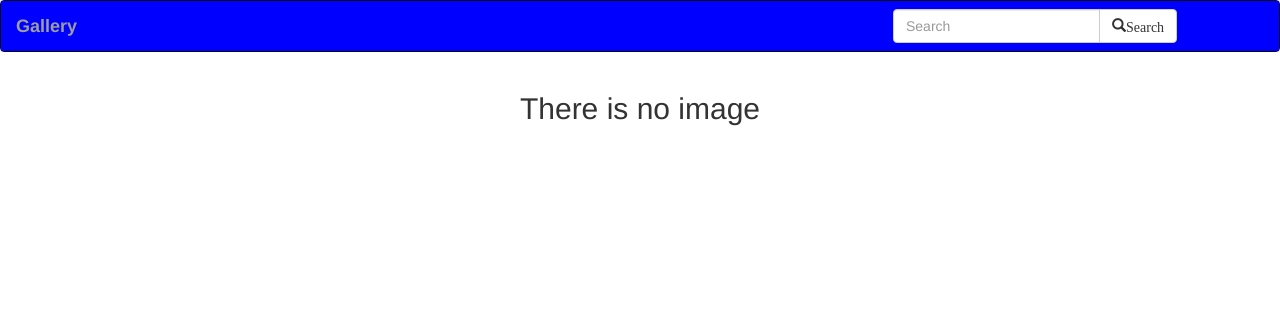
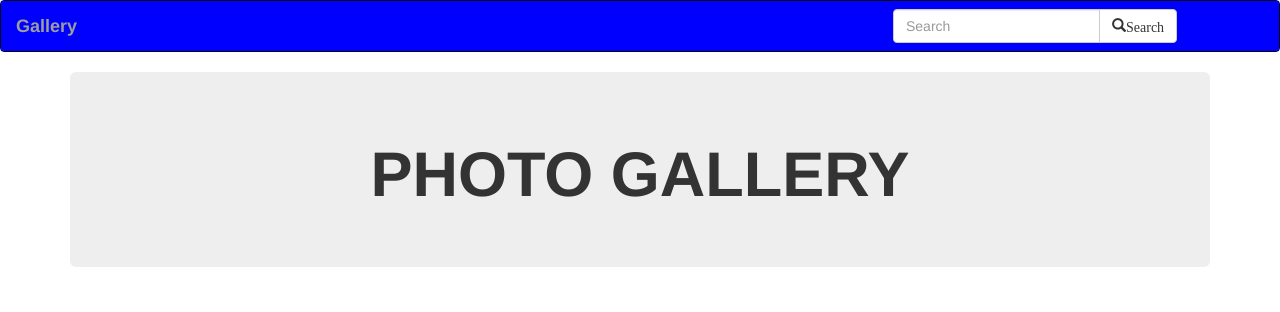
Before and after one commit to lilianwaweru/Gallery, a Django app: page / in a window 1280 px wide. Shown: the top 312 px of the page. Run offline with Django 3.2, Linux system fonts and the light colour scheme; data that the repository does not hold is empty; some libraries are stand-ins or nearby versions.

Commit message:
added a heading

```diff
--- a/gallery/templates/welcome.html
+++ b/gallery/templates/welcome.html
@@ -5,13 +5,10 @@
 {{block.super}}
 
 <div class="container">
-
-
-    <div class="row">
-      <h2 class="text-center">There is no image</h2>
-    </div>
-
-
+    <div class="jumbotron jumbotron-fluid" id="jumbo">
+        <div class="container">
+          <h1 class="text-center"><strong>PHOTO GALLERY</strong></h1>
+        </div>
 
   {% for image in images %}
   <div class="col-md-4">
@@ -61,5 +58,6 @@
   </div>
 </div>
       {% endfor %}
+
     </div>
 {% endblock %}
```
